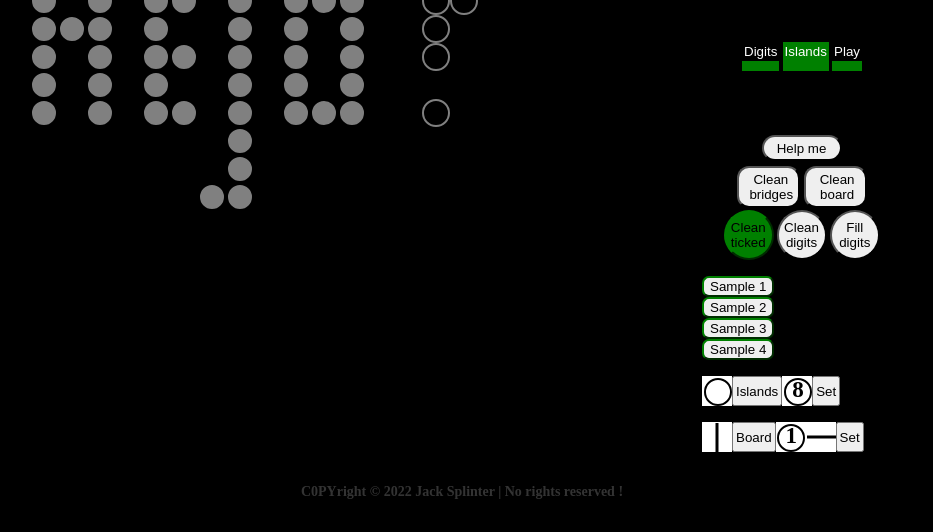
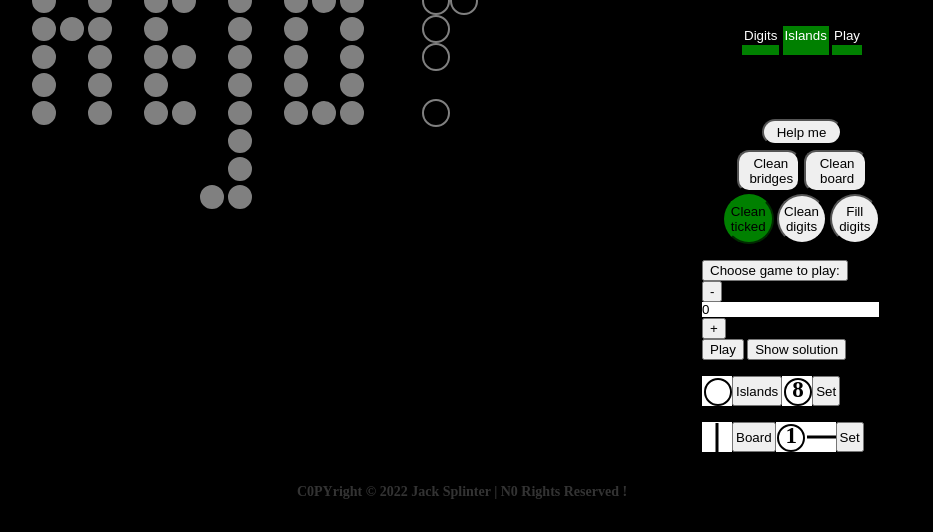
Before and after one commit to JackSplinter/JackSplinter.github.io, a plain HTML site: page index.html in a window 1280 px wide. Shown: the part 268-800 px from the top of the page, without its empty margins (178-1111 px from the left). Drawn offline with Linux system fonts and the light colour scheme.

Commit message:
Update index.html
New sample menu

```diff
--- a/index.html
+++ b/index.html
@@ -1,5 +1,6 @@
 <!DOCTYPE html>
 <html lang="en">
+
 <head>
   <meta http-equiv="Content-Type" content="text/html; charset=UTF-8">
   <meta name="description" content="Homepage of BridgeQ - build your own bridges">
@@ -13,6 +14,7 @@
   <script src="jscripts/jsHelpSolve.js"></script>
   <title>BridgeQ - build your own bridges and connect all islands</title>
 </head>
+
 <body onload="onLoud()">
   <a href="https://github.com/JackSplinter/JackSplinter.github.io"></a>
   <div id="autograph">
@@ -47,11 +49,11 @@
       </span>
 
       <span id="themeColor">
-            <button id="themeRed" onmousedown="colorTheme('red')">T  </button>
-            <button id="themeBlue" onmousedown="colorTheme('blue')">H   </button>
-            <button id="themeBlack" onmousedown="colorTheme('black')">E   </button>
-            <button id="themeGreen" onmousedown="colorTheme('green')">M  </button>
-            <button id="themeBrown" onmousedown="colorTheme('brown')">E   </button>
+        <button id="themeRed" onmousedown="colorTheme('red')">T </button>
+        <button id="themeBlue" onmousedown="colorTheme('blue')">H </button>
+        <button id="themeBlack" onmousedown="colorTheme('black')">E </button>
+        <button id="themeGreen" onmousedown="colorTheme('green')">M </button>
+        <button id="themeBrown" onmousedown="colorTheme('brown')">E </button>
         <button id="themeGray" onmousedown="colorTheme('gray')">S </button>
 
         <span id="bridgeColor">
@@ -66,21 +68,21 @@
         <br>
       </span>
       <span id="islandColor">
-<button id="islandRed" onmousedown="colorIsland('red')">I  </button>
-<button id="islandBlue" onmousedown="colorIsland('blue')">S   </button>
-<button id="islandBlack" onmousedown="colorIsland('black')">L   </button>
-<button id="islandGreen" onmousedown="colorIsland('green')">A  </button>
-<button id="islandBrown" onmousedown="colorIsland('brown')">N   </button>
+        <button id="islandRed" onmousedown="colorIsland('red')">I </button>
+        <button id="islandBlue" onmousedown="colorIsland('blue')">S </button>
+        <button id="islandBlack" onmousedown="colorIsland('black')">L </button>
+        <button id="islandGreen" onmousedown="colorIsland('green')">A </button>
+        <button id="islandBrown" onmousedown="colorIsland('brown')">N </button>
         <button id="islandGray" onmousedown="colorIsland('gray')">D </button>
         <button id="islandPurple" onmousedown="colorIsland('purple')">S </button>
 
       </span>
       <span id="circleColor">
-          <button id="circleRed" onmousedown="colorCircle('red')">C  </button>
-          <button id="circleBlue" onmousedown="colorCircle('blue')">I   </button>
-          <button id="circleBlack" onmousedown="colorCircle('black')">R   </button>
-          <button id="circleGreen" onmousedown="colorCircle('green')">C  </button>
-          <button id="circleBrown" onmousedown="colorCircle('brown')">L   </button>
+        <button id="circleRed" onmousedown="colorCircle('red')">C </button>
+        <button id="circleBlue" onmousedown="colorCircle('blue')">I </button>
+        <button id="circleBlack" onmousedown="colorCircle('black')">R </button>
+        <button id="circleGreen" onmousedown="colorCircle('green')">C </button>
+        <button id="circleBrown" onmousedown="colorCircle('brown')">L </button>
         <button id="circleGray" onmousedown="colorCircle('gray')">E </button>
         <button id="circlePurple" onmousedown="colorCircle('purple')">S </button>
 
@@ -117,7 +119,7 @@
 
 
     </div>
-        <div id="MENU_LEFT">       </div>
+    <div id="MENU_LEFT"> </div>
     <div id="CONTENT">
       <div id="contentDescription">
         <!-- Solve you own board or try sample board <span id="wymiarz">16</span>x16. <br>
@@ -154,7 +156,8 @@
         </div>
       </div>
       <div id="noscript">
-            <noscript> This page requires <i>JavaScript</i> to work properly. Without it you won't be able to do anything with the board. <br> Please turn JavaScript on, it's really worth it :) </noscript>
+        <noscript> This page requires <i>JavaScript</i> to work properly. Without it you won't be able to do anything
+          with the board. <br> Please turn JavaScript on, it's really worth it :) </noscript>
       </div>
       <div id="sizes">
         <div>Choose board size: </div>
@@ -167,8 +170,7 @@
         <button id="unlockSize1" onclick="unlockSize(1)">Lock 1</button>
         <button id="unlockSize2" onclick="unlockSize(2)">Lock 2</button>
         <button id="unlockSize3" onclick="unlockSize(3)">Lock 3</button>
-            <br>
-            <br>
+
         <div id="tooltipSizes">Unlock 3 locks to change size</div>
       </div>
       <br>
@@ -178,7 +180,8 @@
         <button id="drawB" onclick="drawB()" style="display: inline; background: green;">Islands</button>
         <button id="playB" onclick="playB()" style="display: inline;">Play</button>
         <br>
-            <div id="tooltipDigits"> Digits - set the number of bridges <br> Islands - set the islands <br> Play - set the bridges <bR>
+        <div id="tooltipDigits"> Digits - set the number of bridges <br> Islands - set the islands <br> Play - set the
+          bridges <bR>
         </div>
       </div>
       <br>
@@ -186,7 +189,7 @@
       <br>
       <br>
       <div id="clearButtons">
-            <button id="helpSolve" onmousedown="helpSolve()">Help me </button><br>
+        <button id="helpSolve" onmousedown="helpMe()">Help me </button><br>
         <button id="clearB" onmousedown="clearBoard()">Clean <br> bridges </button>
         <button id="clearI" onmousedown="clearInputs()">Clean <br> board </button>
 
@@ -199,18 +202,15 @@
 
       <div id="rightDemoDescription" style="display: inline;">
       </div>
+
       <div id="samples" style="display: block;">
-            <button id="sample1" onclick="sample(1)">Sample 1</button>
-            <button id="solution1" style="visibility: hidden;" onclick="solve(1)">Solve</button>
-            <br>
-            <button id="sample2" onclick="sample(2)">Sample 2</button>
-            <button id="solution2" style="visibility: hidden;" onclick="solve(2)">Solve</button>
-            <br>
-            <button id="sample3" onclick="sample(3)">Sample 3</button>
-            <button id="solution3" style="visibility: hidden;" onclick="solve(3)">Solve</button>
-            <br>
-            <button id="sample4" onclick="sample(4)">Sample 4</button>
-            <button id="solution4" style="visibility: hidden;" onclick="solve(4)">Solve</button>
+
+        <button id="GameChoose">Choose game to play:</button><br>
+        <button id="GameMinus" onclick="minusGame()">-</button>
+        <input type="text" id="GameNumber" value="0" onchange="changedGameNumber()" maxlength="2"></input>
+        <button id="GamePlus" onclick="plusGame()">+</button><br>
+        <button id="GamePlay" onclick="playGame()">Play</button>
+        <button id="GameSolve" onclick="solveGame()">Show solution</button>
       </div>
       <br>
       <div class="imgB">
@@ -240,9 +240,10 @@
       </div>
     </div>
     <div id="FOOTER">
-          <br> C0PYright © 2022 Jack Splinter | No rights reserved !
+      <br> C0PYright © 2022 Jack Splinter | N0 Rights Reserved !
     </div>
     <div id="UNDER_FOOTER"></div>
   </div>
 </body>
+
 </html>
```
Lines whose indentation alone changed are shown as unchanged.
